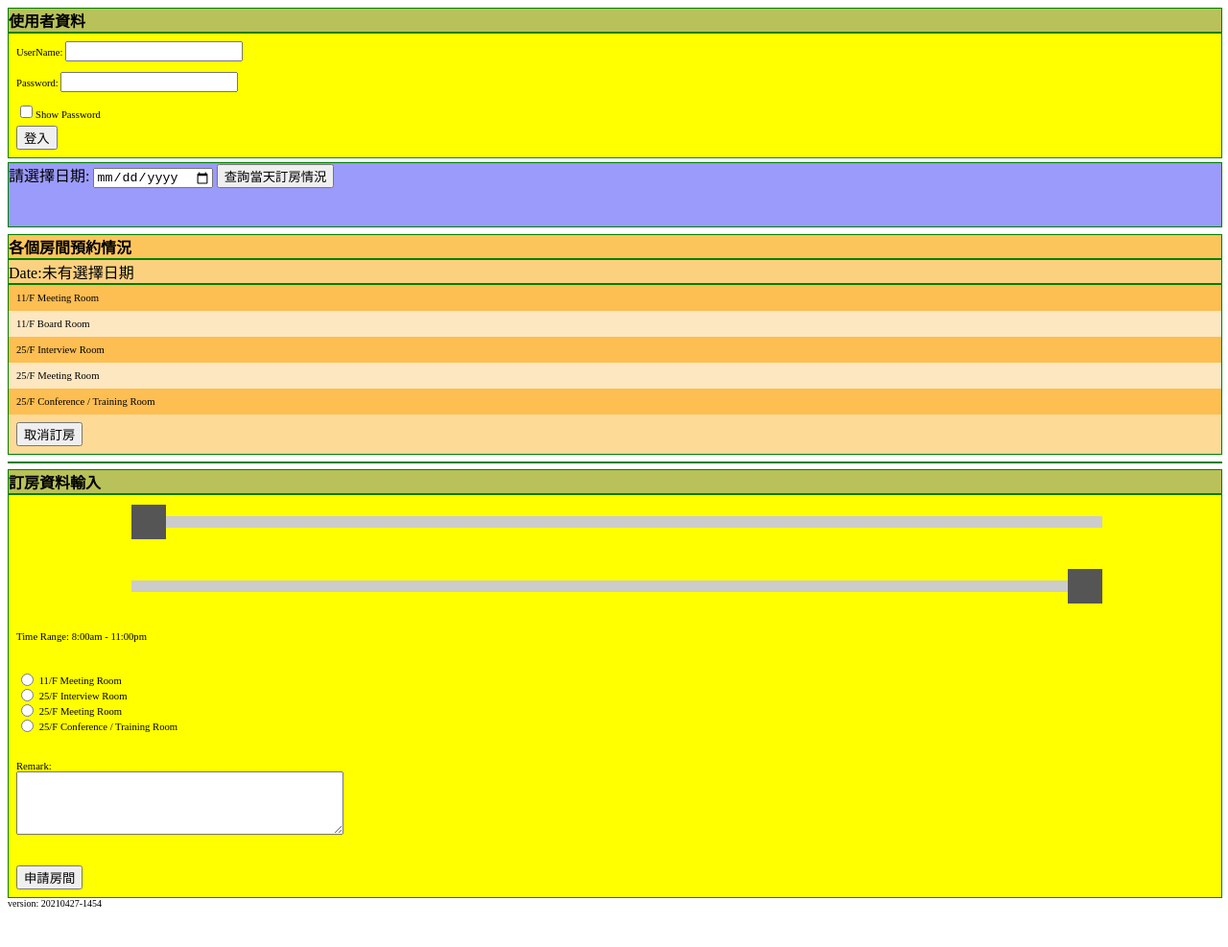
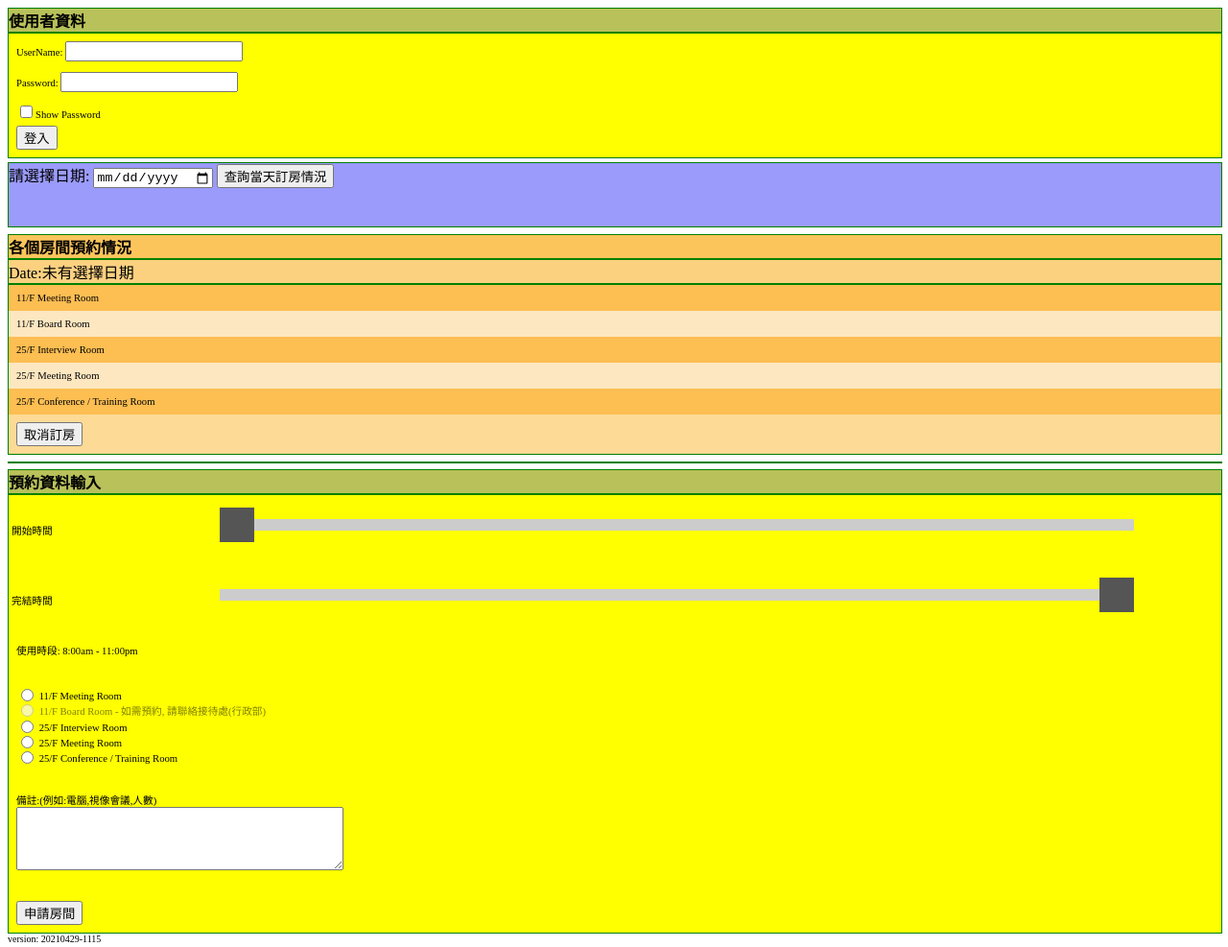
Before and after one commit to ckfc/booking, a plain HTML site: page index.html in a window 1280 px wide. Shown: the whole page at 96% size. Before the commit the page ends 955 px from the top, so only its background shows below. Drawn offline with nearby package versions, Linux system fonts and the light colour scheme.

Commit message:
Add files via upload

```diff
--- a/index.html
+++ b/index.html
@@ -108,44 +108,59 @@
 
 
 
+<div id="room_title_div" style='background-color:#b9c15a; ' class='title_div'>
+  <b>預約資料輸入</b>
+</div>
+<div id="apply_room_div" style='background-color:yellow; ' class='content_div'>
+
+
+<table width="100%" >
+<tbody>
+<tr>
+<td width="15%">開始時間</td>
+<td width="80%">
+<div id="time1_container" style="margin: auto; padding-top: 20px; padding-bottom: 20px; width:95%">
+  <input type="range"  id="timevol1" name="timevol1" min="480" max="1380" step="30" value="480" oninput="showtimeVal(this.value)" onchange="showtimeVal(this.value)">
+</div>
+<div id="time01" class="timeblock">08:00</div>
+</td>
+<td width="5%"></td>
+</tr>
+</tbody>
+</table>
+
+
+
+<table width="100%" >
+<tbody>
+<tr>
+<td width="15%">完結時間</td>
+<td width="80%">
+<div id="time2_container" style="margin: auto; padding-top: 20px; padding-bottom: 20px; width:95%">
+  <input type="range"  id="timevol2" name="timevol2" min="480" max="1380" step="30" value="1380" oninput="showtimeVal2(this.value)" onchange="showtimeVal2(this.value)">
+</div>
+<div id="time02" class="timeblock">23:00</div>
+</td>
+<td width="5%"></td>
+</tr>
+</tbody>
+</table>
 
 
 
 
 
-
-
-
-
-
-<div id="room_title_div" style='background-color:#b9c15a; ' class='title_div'>
-  <b>訂房資料輸入</b>
-</div>
-<div id="apply_room_div" style='background-color:yellow; ' class='content_div'>
-
-
-
-<div id="time1_container" style="margin: auto; padding-top: 20px; padding-bottom: 20px; width:80%">
-  <input type="range"  id="timevol1" name="timevol1" min="480" max="1380" step="30" value="480" oninput="showtimeVal(this.value)" onchange="showtimeVal(this.value)">
-</div>
-<div id="time01" class="timeblock">08:00</div>
-<!--div id="bgTime">08:00</div-->
-<div id="time2_container" style="margin: auto; padding-top: 20px; padding-bottom: 20px; width:80%">
-  <input type="range"  id="timevol2" name="timevol2" min="480" max="1380" step="30" value="1380" oninput="showtimeVal2(this.value)" onchange="showtimeVal2(this.value)">
-</div>
-<div id="time02" class="timeblock">23:00</div>
-<!--div id="endTime">23:00</div-->
-
 <div class="inner_div">
-<div id="showrange2">Time Range: 8:00am - 11:00pm</div>
+<div id="showrange2">使用時段: 8:00am - 11:00pm</div>
 
 <div style="padding-top:30px;">
   <form>
   <input type="radio" id="r11m" name="room" style="vertical-align:middle"  value="r11m">
   <label for="r11m" style="vertical-align:sub">11/F Meeting Room</label><br>
-  <div id="r11b_div" class="r11b_class">
-  <input type="radio" id="r11b" name="room" style="vertical-align:middle"  value="r11b">
-  <label for="r11b" style="vertical-align:sub">11/F Board Room (Note: only administrator can book this room)</label><br>
+  <!--div id="r11b_div" class="r11b_class"-->
+  <div id="r11b_div">
+  <input type="radio" id="r11b" name="room" style="vertical-align:middle" disabled value="r11b">
+  <label id="r11b_lab" for="r11b" style="vertical-align:sub; opacity: 0.5;">11/F Board Room - 如需預約, 請聯絡接待處(行政部)</label><br>
   </div>
   <input type="radio" id="r25i" name="room" style="vertical-align:middle"  value="r25i">
   <label for="r25i" style="vertical-align:sub">25/F Interview Room</label><br>
@@ -163,7 +178,7 @@
 
 <div style="padding-top:30px;">
 <form>
-<label for="remark_lb">Remark:</label><br>
+<label for="remark_lb">備註:(例如:電腦,視像會議,人數)</label><br>
 <textarea id="remark_area" name="remark_area" rows="4" cols="40"></textarea>
 <br>
 </form>
@@ -183,7 +198,7 @@
 </div>
 
 </div>
-<div style='font-size: x-small;'>version: 20210427-1454</div>
+<div style='font-size: x-small;'>version: 20210429-1115</div>
 
 
 
@@ -215,6 +230,7 @@ function formatAMPM(tmptime) {
   return output;
 }
 
+/*
 $("#slider-range").slider({
   range: true,
   min: 480,
@@ -232,14 +248,14 @@ $("#slider-range").slider({
 
 
     //  $('#justtest').html(formatAMPM(02,45));
-      $('#showrange').html('Time Range: ' + formatAMPM($('#time01').html()) + ' - ' + formatAMPM($('#time02').html()));
+      $('#showrange').html('使用時段: ' + formatAMPM($('#time01').html()) + ' - ' + formatAMPM($('#time02').html()));
 
 
 
     });
   }
 });
-
+*/
 
 
 function showtimeVal(tmpval) {
@@ -247,7 +263,7 @@ function showtimeVal(tmpval) {
       var mins = ("00" + (tmpval - (hours * 60))).slice(-2);
 
 	$('#time01').html(hours + ':' + mins);
-    $('#showrange2').html('Time Range: ' + formatAMPM($('#time01').html()) + ' - ' + formatAMPM($('#time02').html()));
+    $('#showrange2').html('使用時段: ' + formatAMPM($('#time01').html()) + ' - ' + formatAMPM($('#time02').html()));
 
 }
 
@@ -256,7 +272,7 @@ function showtimeVal2(tmpval) {
       var mins = ("00" + (tmpval - (hours * 60))).slice(-2);
 
 	$('#time02').html(hours + ':' + mins);
-    $('#showrange2').html('Time Range: ' + formatAMPM($('#time01').html()) + ' - ' + formatAMPM($('#time02').html()));
+    $('#showrange2').html('使用時段: ' + formatAMPM($('#time01').html()) + ' - ' + formatAMPM($('#time02').html()));
 
 }
 
--- a/script.js
+++ b/script.js
@@ -456,8 +456,10 @@ $.ajax({
 
           if (b=='usertype')
 			  if (obj[b] == 'admin') {
-				  $(".r11b_class").css("display", "block");
+				  //$(".r11b_class").css("display", "block");
 				  //document.getElementById("d1").style.display = "block";
+					$("#r11b").attr('disabled', false);
+					$("#r11b_lab").css('opacity', '1');
 			  }
 			  else {
 				  $(".r11b_class").css("display", "none");
```
